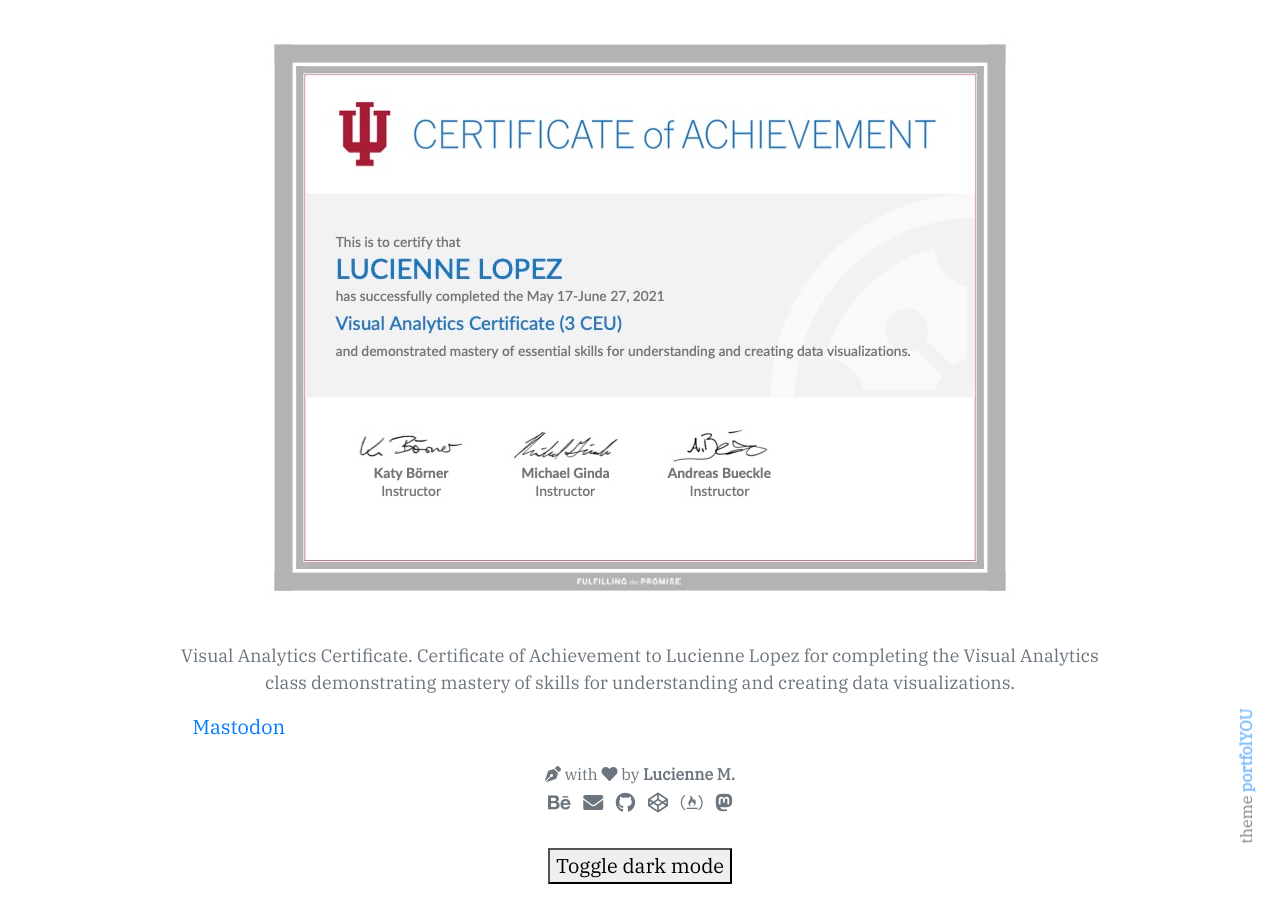
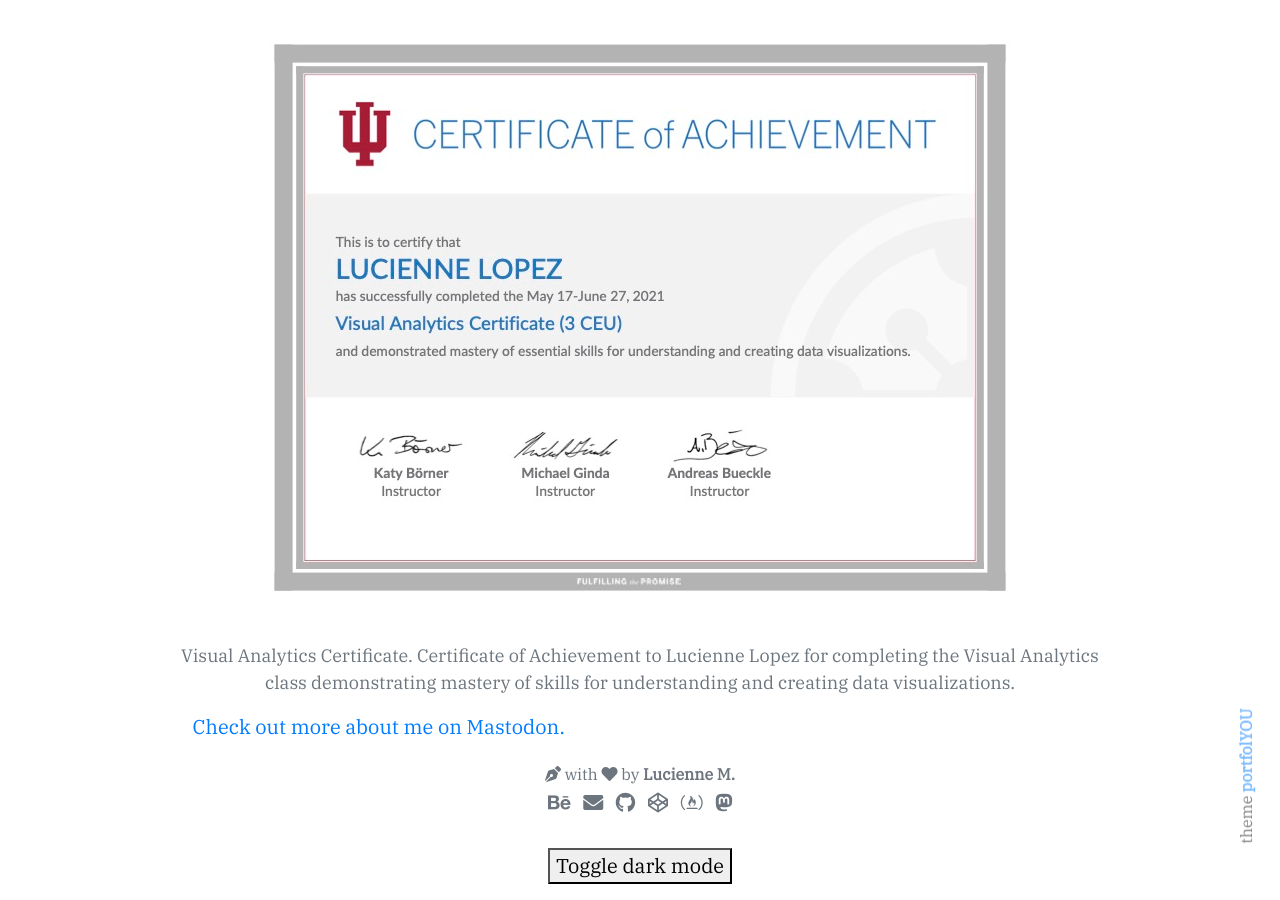
Before and after one commit to lmldvd/lmldvd.github.io, a Jekyll site: the page built from pages/about.md, in a window 1280 px wide and 900 px high, scrolled down 3926 px. Built offline with Jekyll 4.4.1, drawn with Linux system fonts in a browser that asks for light colours; nearby versions of some CDN libraries; emoji names are drawn with the system emoji font; some web fonts are replaced.

Commit message:
Update about.md

```diff
--- a/pages/about.md
+++ b/pages/about.md
@@ -37,5 +37,5 @@
  </div>
 
  <div>
-  <a rel="me" href="https://mastodon.social/@lmldvd">Mastodon</a>
+  <a rel="me" href="https://mastodon.social/@lmldvd">Check out more about me on Mastodon.</a>
   </div>
```
